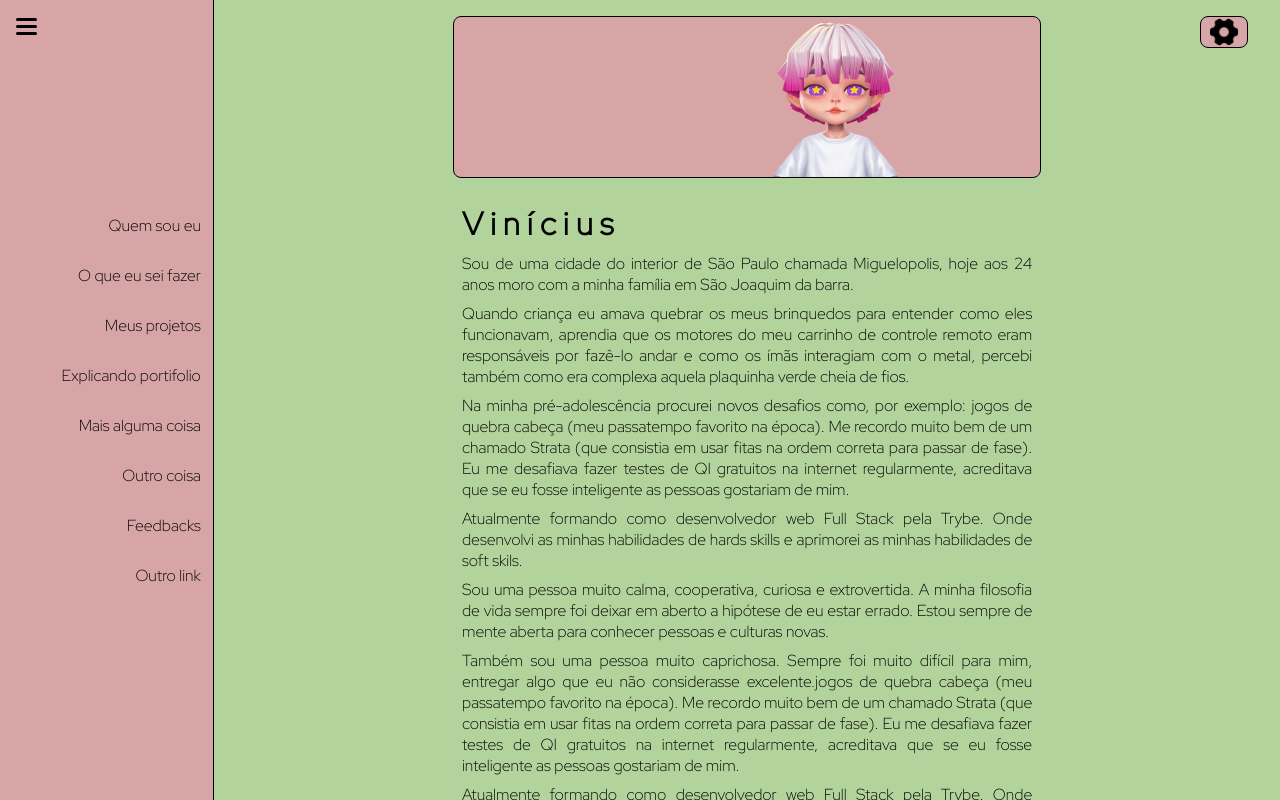
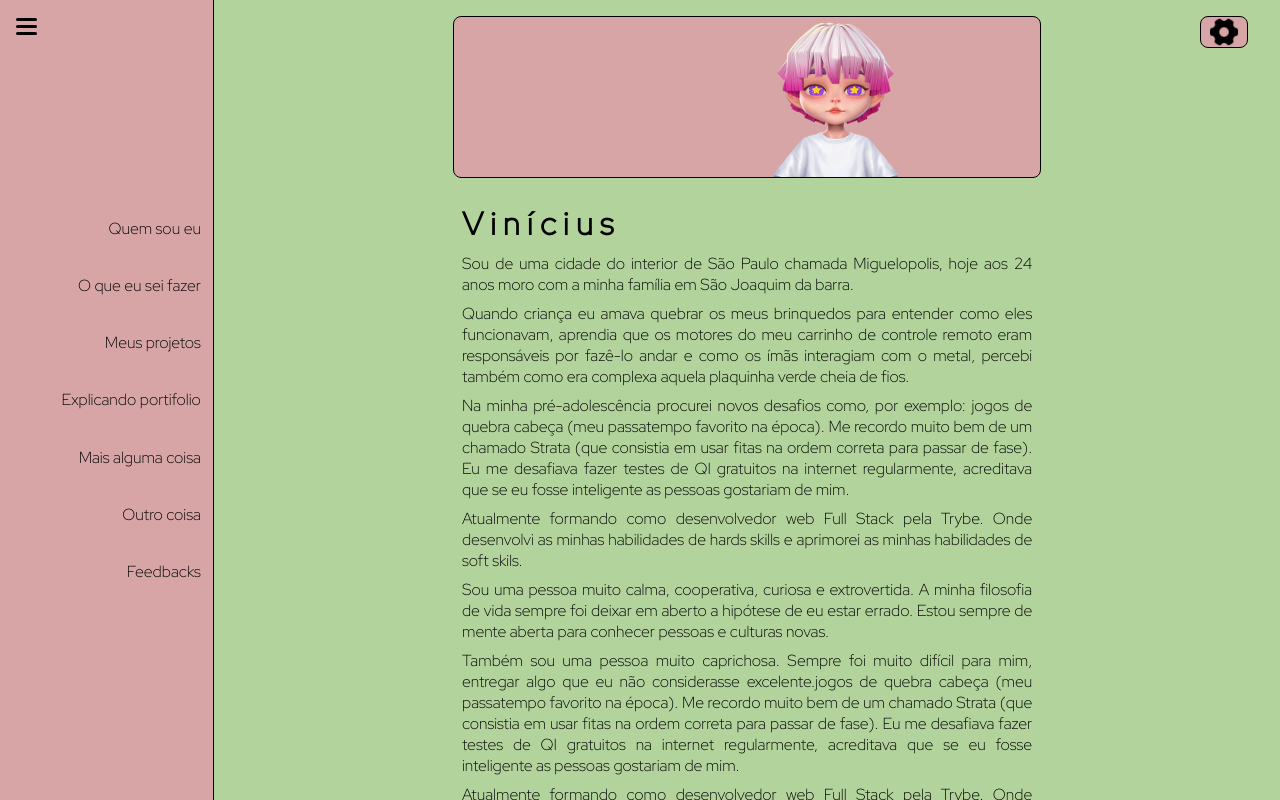
Before and after one commit to vinicius-mns/vinicius-mns.github.io, a Vue app: page / in a window 1280 px wide. Built offline with nearby package versions, Linux system fonts and the light colour scheme; the HTML template or start-up script is replaced by a standard one.

Commit message:
refactor(remove): mock `outro link`

```diff
--- a/src/components/navigationBar/NavigationBar.vue
+++ b/src/components/navigationBar/NavigationBar.vue
@@ -9,7 +9,6 @@ const mockLinks = [
   'Mais alguma coisa',
   'Outro coisa',
   'Feedbacks',
-  'Outro link',
 ]
 </script>
 
```
